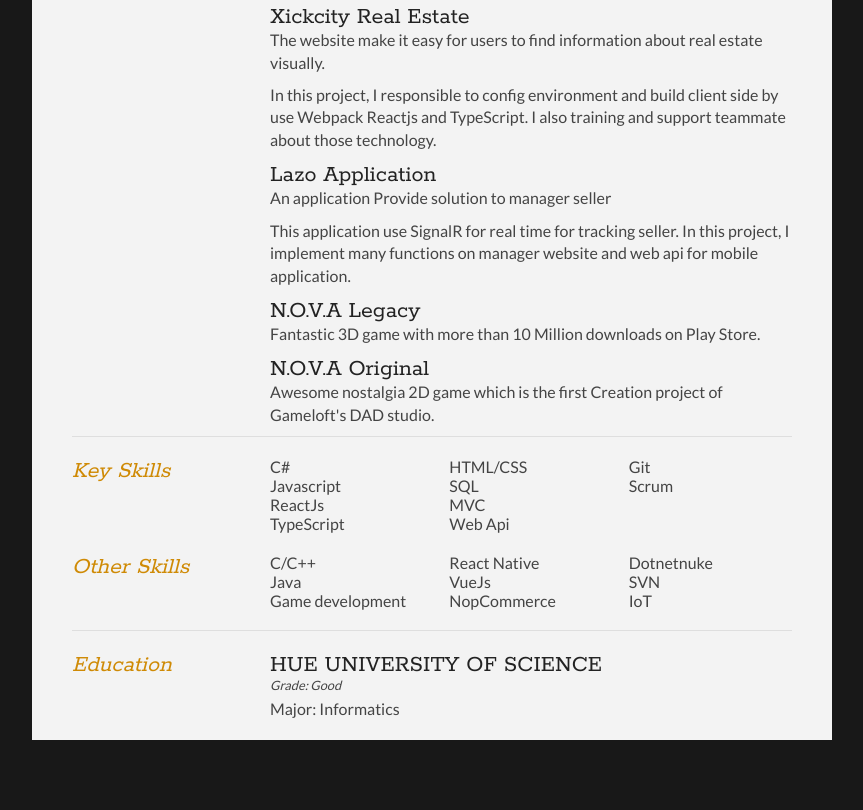
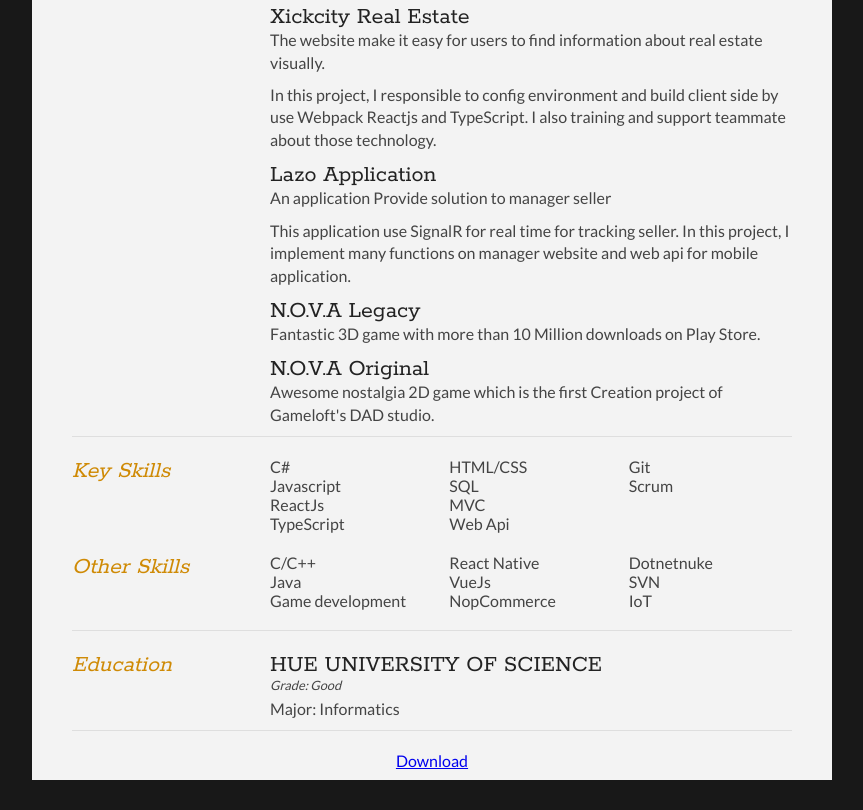
Before and after one commit to phanhuudinh/phanhuudinh.github.io, a plain HTML site: page cv/index.html in a window 1280 px wide. Shown: the part 1199-2009 px from the top of the page, without its empty margins (208-1071 px from the left). Before the commit the page ends 1969 px from the top, so only its background shows below. Drawn offline with Linux system fonts and the light colour scheme.

Commit message:
[CV] - Add Download CV again

```diff
--- a/cv/index.html
+++ b/cv/index.html
@@ -201,9 +201,9 @@
 				<div class="clear"></div>
 			</section>
 
-			<!-- <section class="center">
+			<section class="center">
 				<a href="./CV-Phan_Huu_Dinh.pdf">Download</a>
-			</section> -->
+			</section>
 		</div>
 	</div>
 	<!-- <script type="text/javascript">
```
